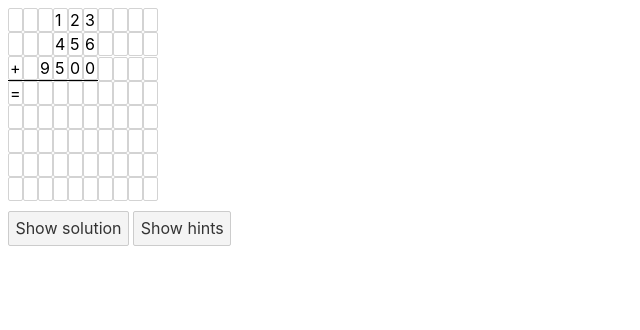
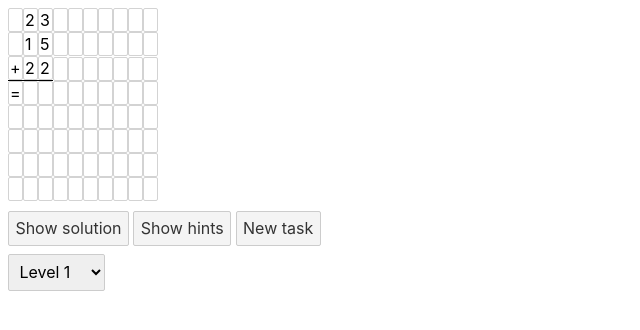
Before and after one commit to MaMe1812/WriCalPra, a Svelte app: page / in a window 1280 px wide. Shown: the top 330 px of the page, without its empty margins (0-640 px from the left). Built offline with nearby package versions, Linux system fonts and the light colour scheme.

Commit message:
Select level, random operands = f(level)

```diff
--- a/src/App.svelte
+++ b/src/App.svelte
@@ -2,9 +2,11 @@
   import { showSolution } from "./stores.js";
   import { showHints } from "./stores.js";
   import NumericCell from "./NumericCell.svelte";
-  import { getCellInfos } from "./helper.js";
+  import { getCellInfos, getLevels } from "./helper.js";
 
-  let cellInfos = getCellInfos("+", 2);
+  let selectedLevel = 1;
+  let levels = getLevels();
+  let cellInfos = getCellInfos("+", selectedLevel);
 
   let lastAddedCell;
   let showSolution_value;
@@ -77,3 +79,15 @@
 <button on:click={() => showHints.update(n => !n)}>
   {showHints_value ? 'Hide hints' : 'Show hints'}
 </button>
+
+<button on:click={() => (cellInfos = getCellInfos('+', selectedLevel))}>
+  New task
+</button>
+
+<form on:submit|preventDefault={() => {}}>
+  <select bind:value={selectedLevel}>
+    {#each levels as level}
+      <option value={level.id}>{level.text}</option>
+    {/each}
+  </select>
+</form>
--- a/src/helper.js
+++ b/src/helper.js
@@ -1,6 +1,32 @@
 export function getCellInfos(operation, level) {
-  let operands = [123, 456, 9500];
+  let operands = GetOperands(operation, level); //[123, 456, 9500];
   return fillCellInfoMatrix(operation, operands);
+}
+export function getLevels() {
+  let levels = [];
+  for (let index = 0; index < 10; index++) {
+    levels.push({ id: index + 1, text: `Level ${index + 1}` });
+  }
+  return levels;
+}
+
+function GetOperands(operation, level) {
+  // addition
+  let nrOperands = (level / 5 + 1) * 2;
+  let nrOperandDigits = level / 2 + 1;
+  let operands = [];
+
+  for (let index = 0; index < nrOperands; index++) {
+    operands.push(getRandomNumber(nrOperandDigits));
+  }
+
+  return operands;
+}
+
+function getRandomNumber(nrOperandDigits) {
+  let min = 0;
+  let max = Math.pow(10, nrOperandDigits);
+  return Math.floor(Math.random() * (max - min)) + min;
 }
 
 function createCellInfoMatrix() {
```
